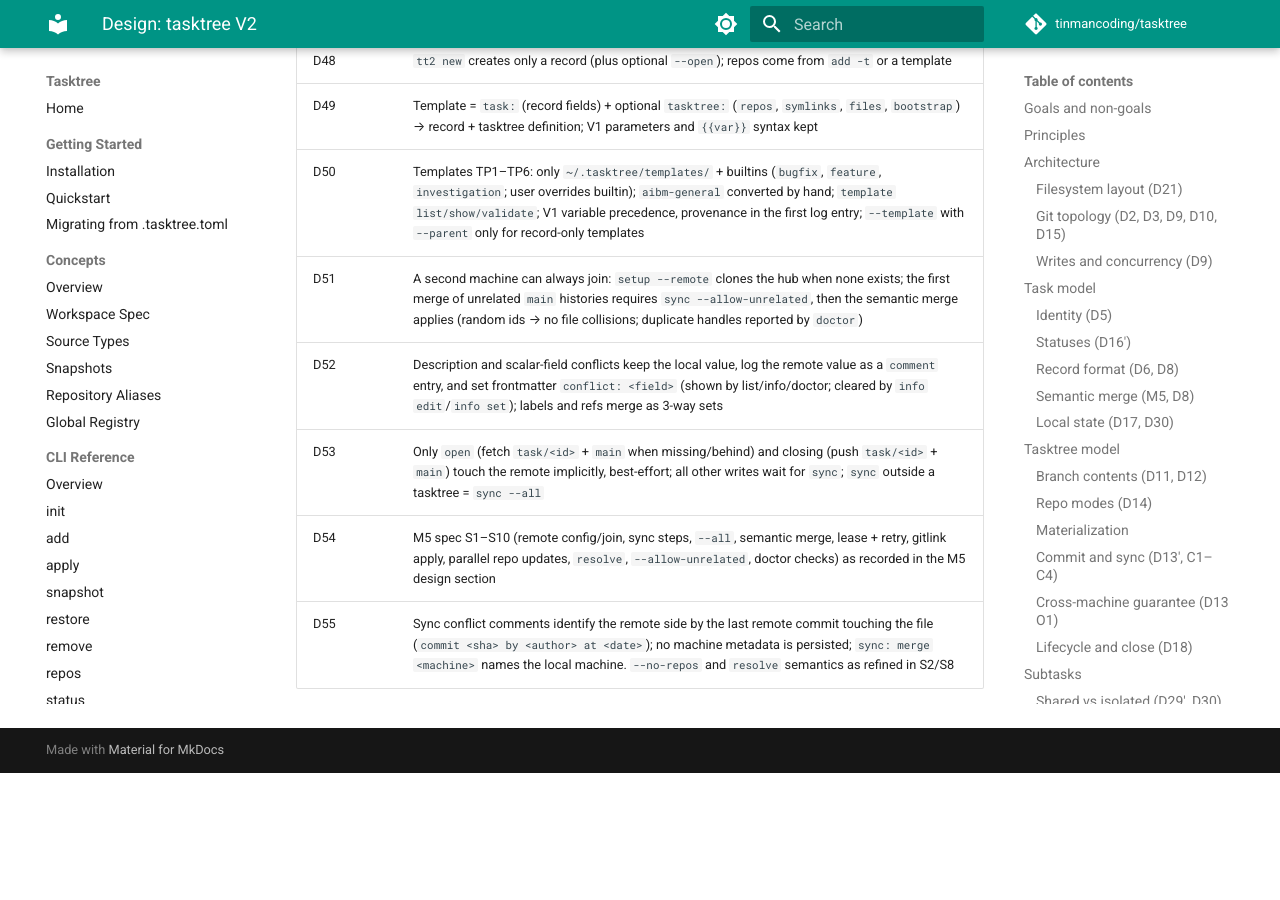
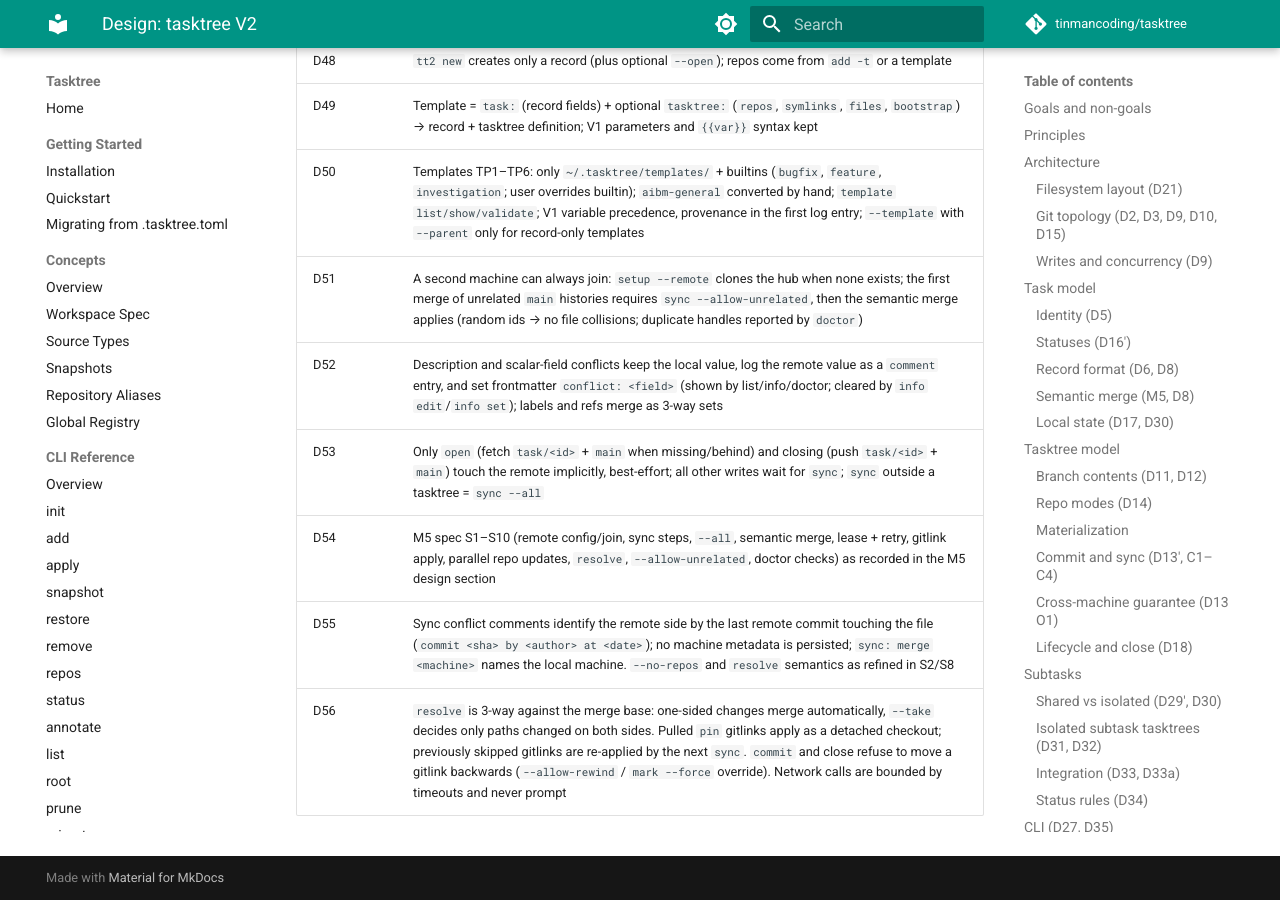
Before and after one commit to tinmancoding/tasktree, an MkDocs documentation site: the page built from docs/design/tasktree-v2.md, in a window 1280 px wide and 900 px high, scrolled down 18765 px. Built offline with MkDocs 1.6.1 and Material for MkDocs 9.7.7, drawn with Linux system fonts in a browser that asks for light colours; comment, search, counter and statistics services are not loaded; before the commit the page ends 19538 px from its top, so only the background shows below that; some of the changed text lies outside the part shown.

Commit message:
docs: 3-way resolve and gitlink rewind guard

```diff
--- a/docs/design/tasktree-v2.md
+++ b/docs/design/tasktree-v2.md
@@ -1,6 +1,6 @@
 # Design: tasktree V2
 
-Status: **Accepted** (design interview, decisions D1–D55)
+Status: **Accepted** (design interview, decisions D1–D56)
 Supersedes: the workspace-centric V1 model (`Tasktree.yml` + plain folders + registry)
 
 V2 turns tasktree into a single personal tool for **task management + multi-repo workspace
@@ -606,3 +606,4 @@ Checked against git 2.53.0:
 | D53 | Only `open` (fetch `task/<id>` + `main` when missing/behind) and closing (push `task/<id>` + `main`) touch the remote implicitly, best-effort; all other writes wait for `sync`; `sync` outside a tasktree = `sync --all` |
 | D54 | M5 spec S1–S10 (remote config/join, sync steps, `--all`, semantic merge, lease + retry, gitlink apply, parallel repo updates, `resolve`, `--allow-unrelated`, doctor checks) as recorded in the M5 design section |
 | D55 | Sync conflict comments identify the remote side by the last remote commit touching the file (`commit <sha> by <author> at <date>`); no machine metadata is persisted; `sync: merge <machine>` names the local machine. `--no-repos` and `resolve` semantics as refined in S2/S8 |
+| D56 | `resolve` is 3-way against the merge base: one-sided changes merge automatically, `--take` decides only paths changed on both sides. Pulled `pin` gitlinks apply as a detached checkout; previously skipped gitlinks are re-applied by the next `sync`. `commit` and close refuse to move a gitlink backwards (`--allow-rewind` / `mark --force` override). Network calls are bounded by timeouts and never prompt |
```
